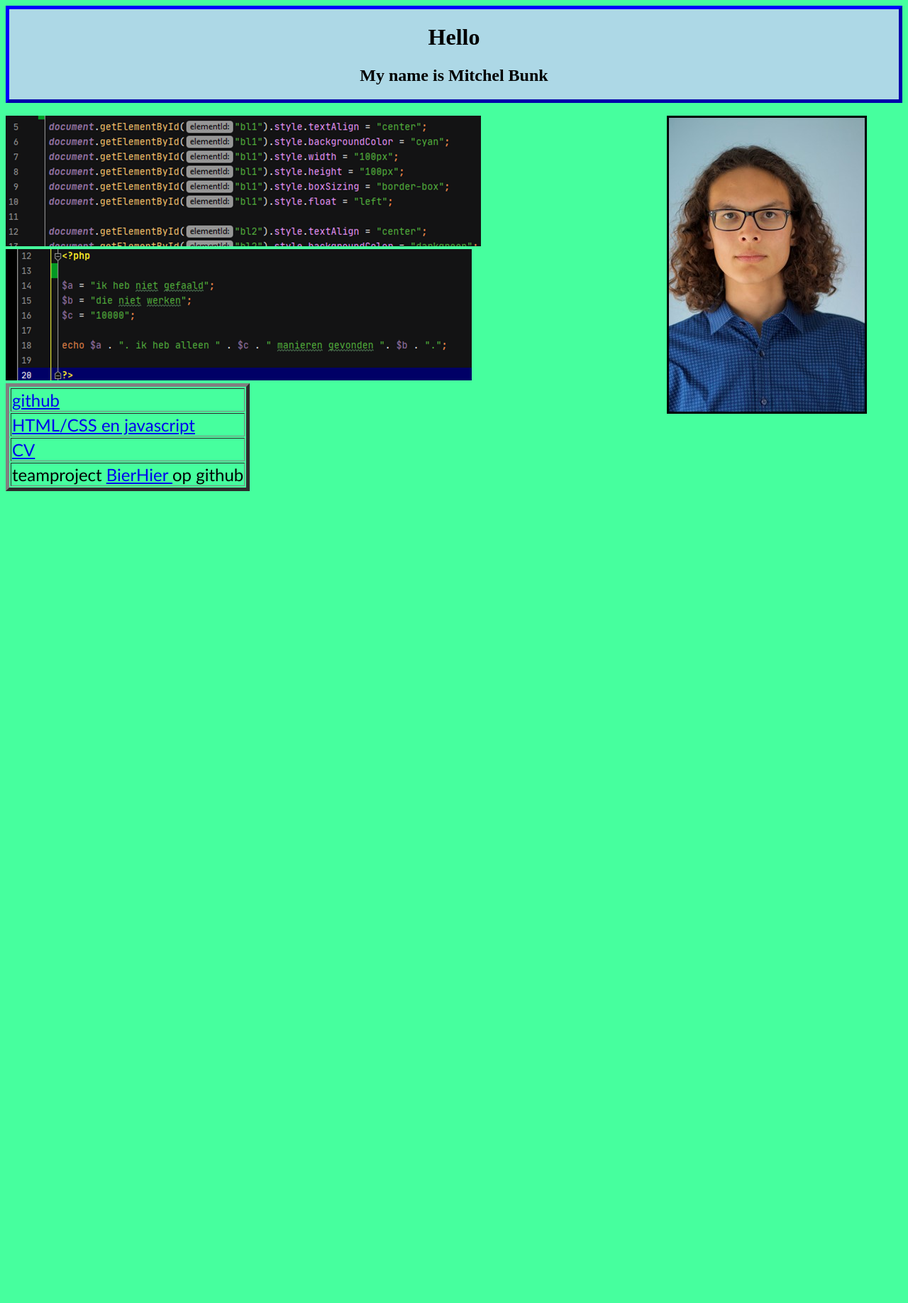
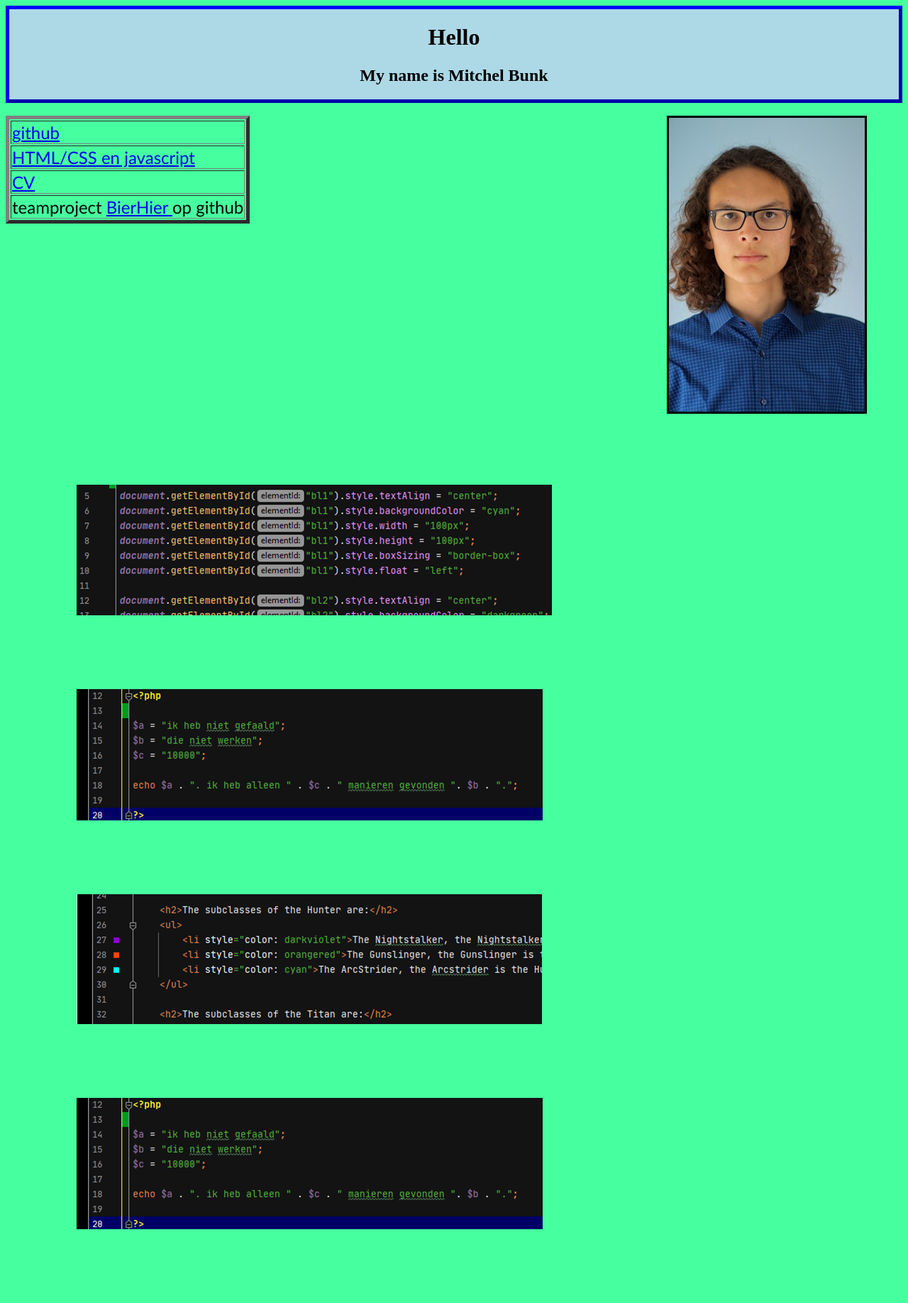
Before and after one commit to mitchelbunk/PHP, a PHP site: page /PHP/Portfolio_Mitchel/index.html in a window 1280 px wide. Shown: the whole page at 71% size. Before the commit the page ends 692 px from the top, so only its background shows below. Run offline with PHP 8.4, Linux system fonts and the light colour scheme.

Commit message:
progress PHP

```diff
--- a/Portfolio_Mitchel/HTML-CSS/p2/p21/p211/moreAboutDestiny.html
+++ b/Portfolio_Mitchel/HTML-CSS/p2/p21/p211/moreAboutDestiny.html
@@ -8,8 +8,6 @@
     <h1>The Classes and subclasses in Destiny 2</h1>
 
     <center><img src="Destiny2Subclasses.jpg" alt="Destiny logo Beyond Light"></center>
-
-
 
     <h3> There are 3 types of Guardian classes:</h3>
     <ul>
--- a/Portfolio_Mitchel/index.html
+++ b/Portfolio_Mitchel/index.html
@@ -15,10 +15,14 @@
 <br>
 <img  id="myimg1" src="Images/pf.jpg" alt="profielfoto">
 
-<div >
+<div style="float: left">
     <img alt="Javascript" src="Images/Javascript.png">
     <img alt="PHP" src="Images/PHP.png">
+    <img alt="HTML" src="Images/HTML_CSS.png">
+    <img alt="SQL" src="Images/PHP.png">
 </div>
+
+
 
 
 <table border="5">
--- a/Portfolio_Mitchel/portfolio.css
+++ b/Portfolio_Mitchel/portfolio.css
@@ -23,3 +23,12 @@ td {
     font-family: Calibri, serif ;
     font-size: x-large;
 }
+img{
+    box-sizing: border-box;
+
+    margin: auto;
+    margin-bottom: 100px;
+    margin-right: 100px;
+    margin-left: 100px;
+
+}
```
Also changed, not shown: Portfolio_Mitchel/Images/HTML_CSS.png (added).
